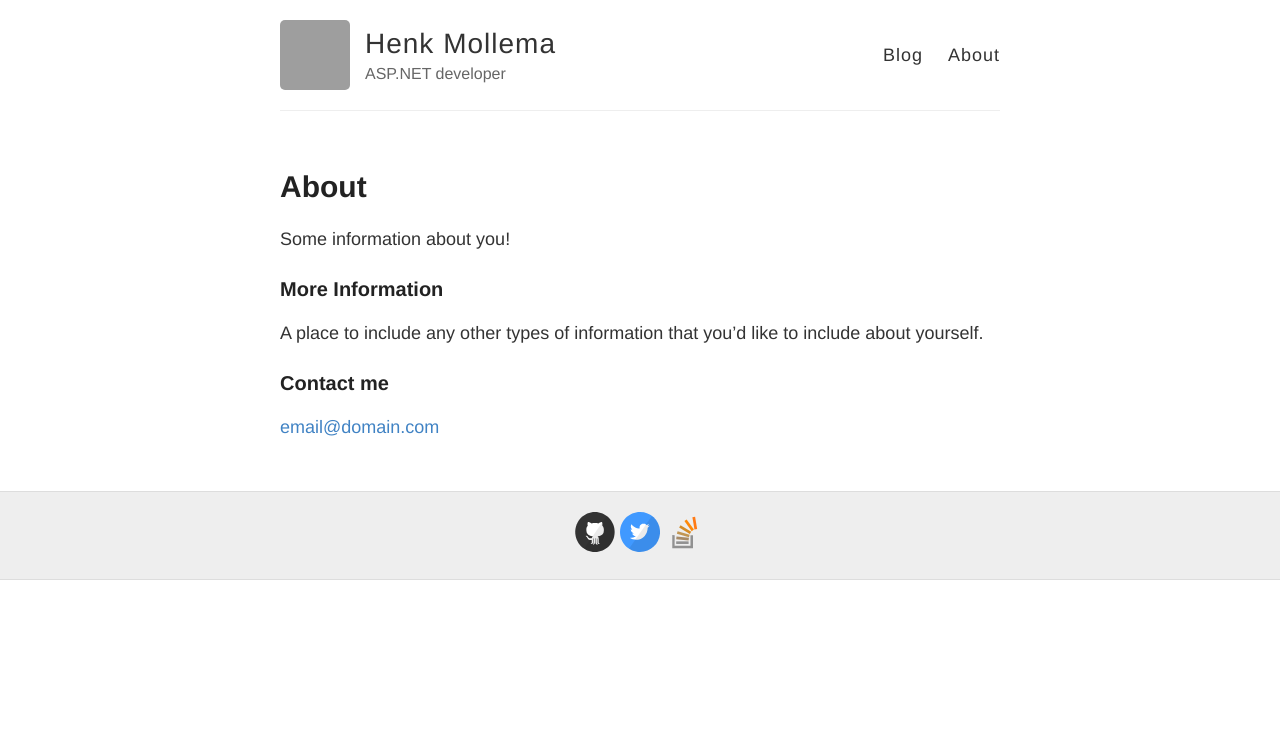
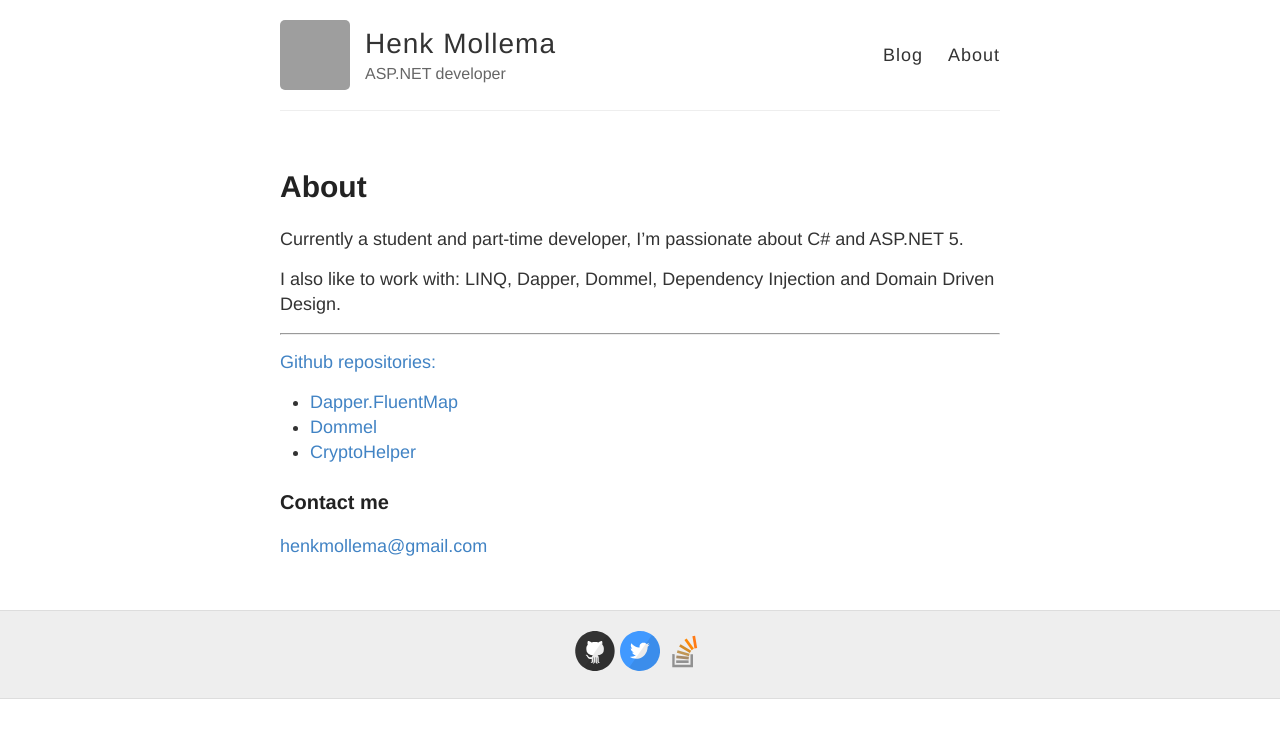
Before and after one commit to henkmollema/henkmollema.github.io, a Jekyll site: the page built from about.md, in a window 1280 px wide. Shown: the top 738 px of the page. Built offline with Jekyll 4.4.1, drawn with Linux system fonts in a browser that asks for light colours; Markdown is read by kramdown in place of the engine named in the settings; grey boxes are pictures that could not be loaded.

Commit message:
Change about and add first blogpost

```diff
--- a/about.md
+++ b/about.md
@@ -4,12 +4,17 @@ title: About
 permalink: /about/
 ---
 
-Some information about you!
+Currently a student and part-time developer, I'm passionate about C# and ASP.NET 5.
 
-### More Information
+I also like to work with: LINQ, Dapper, Dommel, Dependency Injection and Domain Driven Design.
 
-A place to include any other types of information that you'd like to include about yourself.
+<hr>
+
+[Github repositories:](https://github.com/henkmollema)
+  - [Dapper.FluentMap](https://github.com/henkmollema/Dapper-FluentMap)
+  - [Dommel](https://github.com/henkmollema/Dommel)
+  - [CryptoHelper](https://github.com/henkmollema/CryptoHelper)
 
 ### Contact me
 
-[email@domain.com](mailto:email@domain.com)
+[henkmollema@gmail.com](mailto:henkmollema@gmail.com)
```
Also changed, not shown: _posts/2013-7-31-ASP.NET-MVC-drop-down-list-for-enums.md (added, +108 -0 lines).
